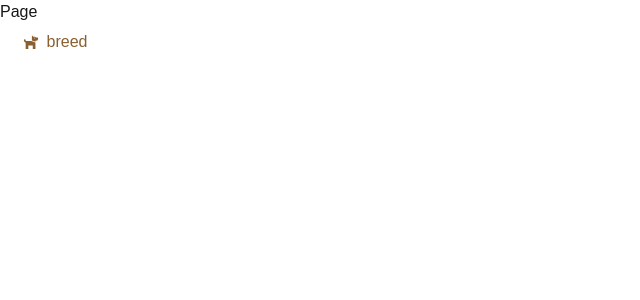
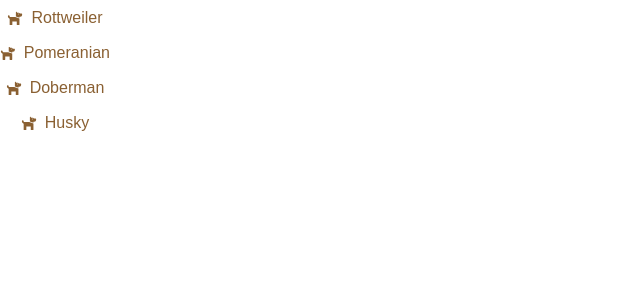
Before and after one commit to charlestanev/next-ui-mastery, a Next.js app: page / in a window 1280 px wide. Shown: the top 300 px of the page, without its empty margins (0-640 px from the left). Built offline with nearby package versions, Linux system fonts and the light colour scheme.

Commit message:
Add MenuItemList and update Page component to render menu items dynamically

```diff
--- /dev/null
+++ b/app/APP/CONSTATNS/MenuItemList.tsx
@@ -0,0 +1,24 @@
+const MenuItemList = [
+    {
+        id: 0,
+        title: "Rottweiler",
+        link: "/Rottweiler",
+    },
+    {
+        id: 1,
+        title: "Pomeranian",
+        link: "/Pomeranian",
+    },
+    {
+        id: 2,
+        title: "Doberman",
+        link: "/Doberman",
+    },
+    {
+        id: 3,
+        title: "Husky",
+        link: "/Husky",
+    }
+];
+
+export { MenuItemList };
--- a/app/page.tsx
+++ b/app/page.tsx
@@ -1,12 +1,17 @@
 import React from 'react'
 import AppMenuItem from './APP/COMPONENTS/AppMenuItem'
 import { FaDog } from 'react-icons/fa'
+import { MenuItemList } from './APP/CONSTATNS/MenuItemList'
 
 
 const Page = () => {
   return (
-    <>Page
-      <AppMenuItem icon={<FaDog/>} text="breed"/>
+    <>
+      {
+        MenuItemList.map((x) => (
+          <AppMenuItem key={x.id} icon={<FaDog />} text={x.title} />
+        ))
+      }
     </>
   )
 }
```
